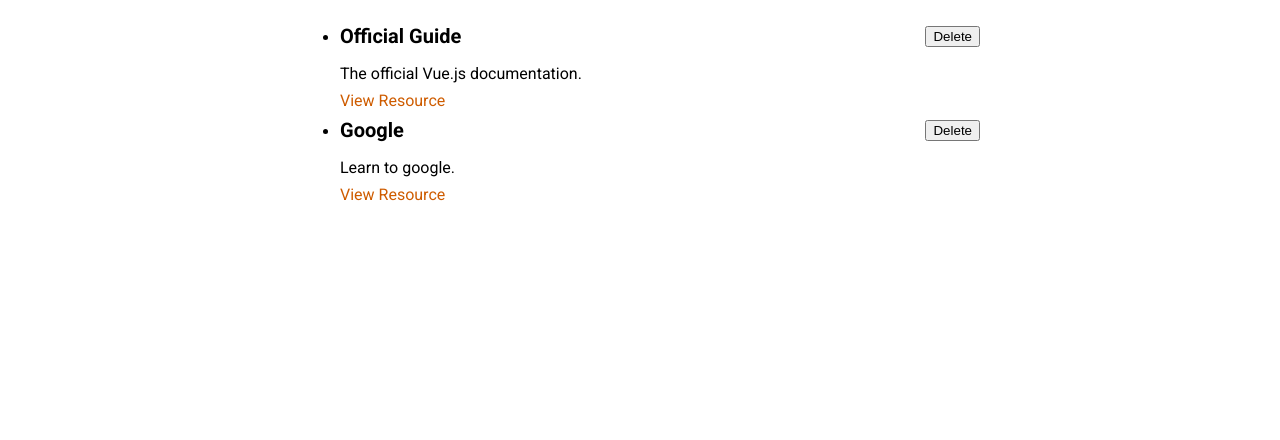
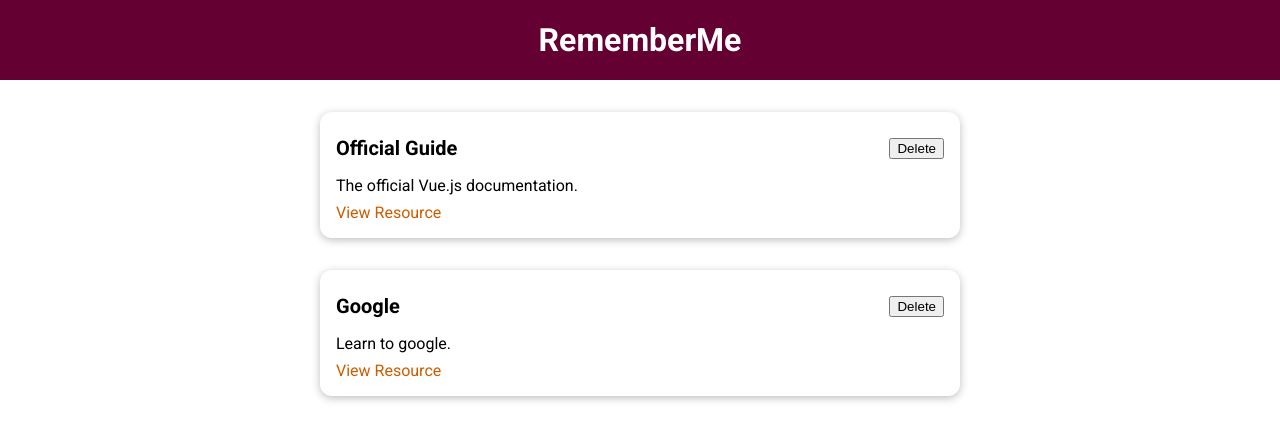
Before and after one commit to Makukuu/learning-resources-app, a Vue app: page / in a window 1280 px wide. Shown: the top 440 px of the page. Built offline with nearby package versions, Linux system fonts and the light colour scheme.

Commit message:
Add more components

```diff
--- a/src/App.vue
+++ b/src/App.vue
@@ -1,21 +1,17 @@
 <template>
-  <ul>
-    <learning-resource
-      v-for="res in storedResources"
-      :key="res.id"
-      :title="res.title"
-      :description="res.description"
-      :link="res.link"
-    >
-    </learning-resource>
-  </ul>
+  <div>
+    <the-header title="RememberMe"></the-header>
+    <stored-resources :resources="storedResources"></stored-resources>
+  </div>
 </template>
 
 <script>
-import LearningResource from "./components/learning-resources/LearningResource.vue";
+import StoredResources from "./components/learning-resources/StoredResources.vue";
+import TheHeader from "./components/layouts/TheHeader.vue";
 export default {
   components: {
-    LearningResource,
+    StoredResources,
+    TheHeader,
   },
   data() {
     return {
--- /dev/null
+++ b/src/components/UI/BaseCard.vue
@@ -0,0 +1,15 @@
+<template>
+  <div>
+    <slot></slot>
+  </div>
+</template>
+
+<style scoped>
+div {
+  border-radius: 12px;
+  box-shadow: 0 2px 8px rgba(0, 0, 0, 0.26);
+  padding: 1rem;
+  margin: 2rem auto;
+  max-width: 40rem;
+}
+</style>
--- /dev/null
+++ b/src/components/layouts/TheHeader.vue
@@ -0,0 +1,27 @@
+<template>
+  <header>
+    <h1>{{ title }}</h1>
+  </header>
+</template>
+
+<script>
+export default {
+  props: ["title"],
+};
+</script>
+
+<style scoped>
+header {
+  width: 100%;
+  height: 5rem;
+  background-color: #640032;
+  display: flex;
+  justify-content: center;
+  align-items: center;
+}
+
+header h1 {
+  color: white;
+  margin: 0;
+}
+</style>
--- a/src/components/learning-resources/LearningResource.vue
+++ b/src/components/learning-resources/LearningResource.vue
@@ -1,15 +1,15 @@
 <template>
   <li>
-    <div>
+    <base-card>
       <header>
         <h3>{{ title }}</h3>
         <button>Delete</button>
       </header>
-    </div>
-    <p>{{ description }}</p>
-    <nav>
-      <a :href="link">View Resource</a>
-    </nav>
+      <p>{{ description }}</p>
+      <nav>
+        <a :href="link">View Resource</a>
+      </nav>
+    </base-card>
   </li>
 </template>
 
--- /dev/null
+++ b/src/components/learning-resources/StoredResources.vue
@@ -0,0 +1,36 @@
+<template>
+  <ul>
+    <learning-resource
+      v-for="res in resources"
+      :key="res.id"
+      :title="res.title"
+      :description="res.description"
+      :link="res.link"
+    >
+    </learning-resource>
+  </ul>
+</template>
+
+<script>
+import LearningResource from "./LearningResource.vue";
+
+export default {
+  props: ["resources"],
+  components: {
+    LearningResource,
+  },
+  data() {
+    return {};
+  },
+};
+</script>
+
+<style scoped>
+ul {
+  list-style: none;
+  margin: 0;
+  padding: 0;
+  margin: auto;
+  max-width: 40rem;
+}
+</style>
```
Also changed, not shown: src/main.js (+6 -1 lines).
